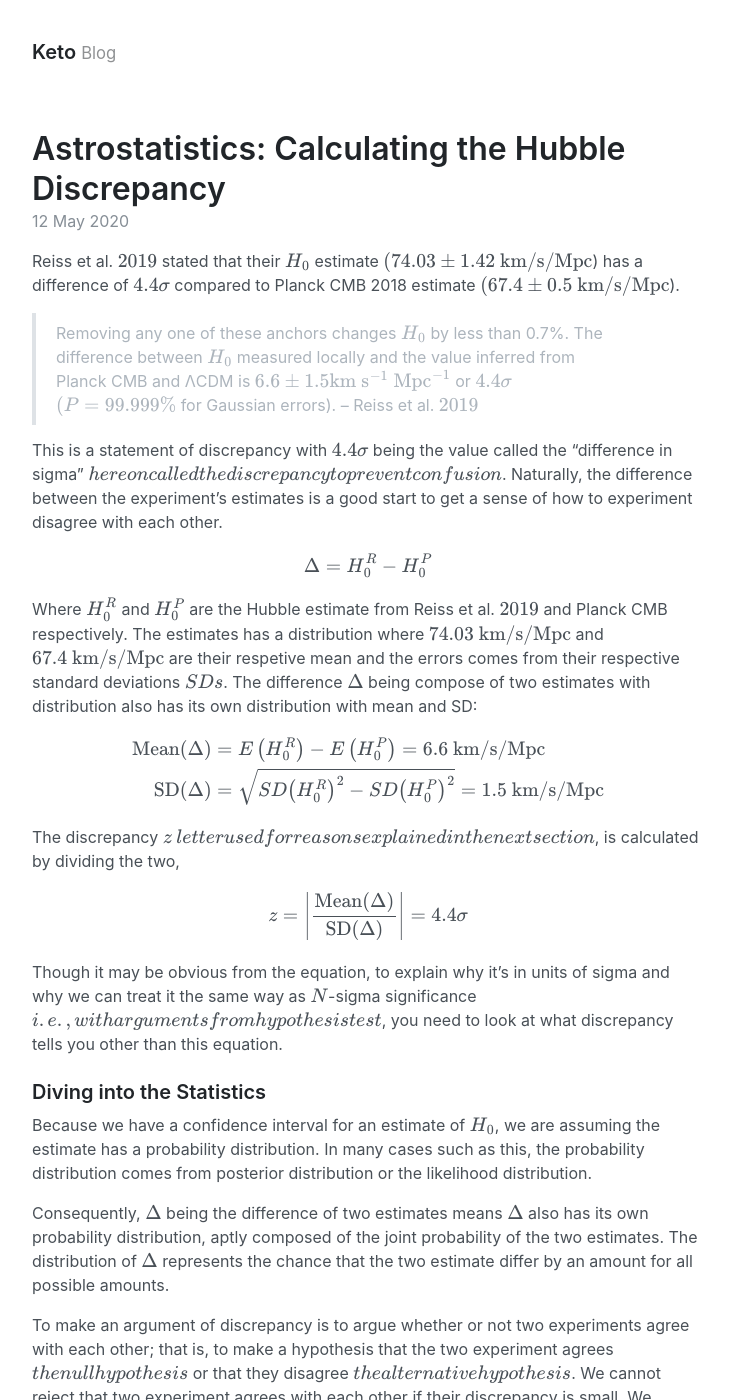
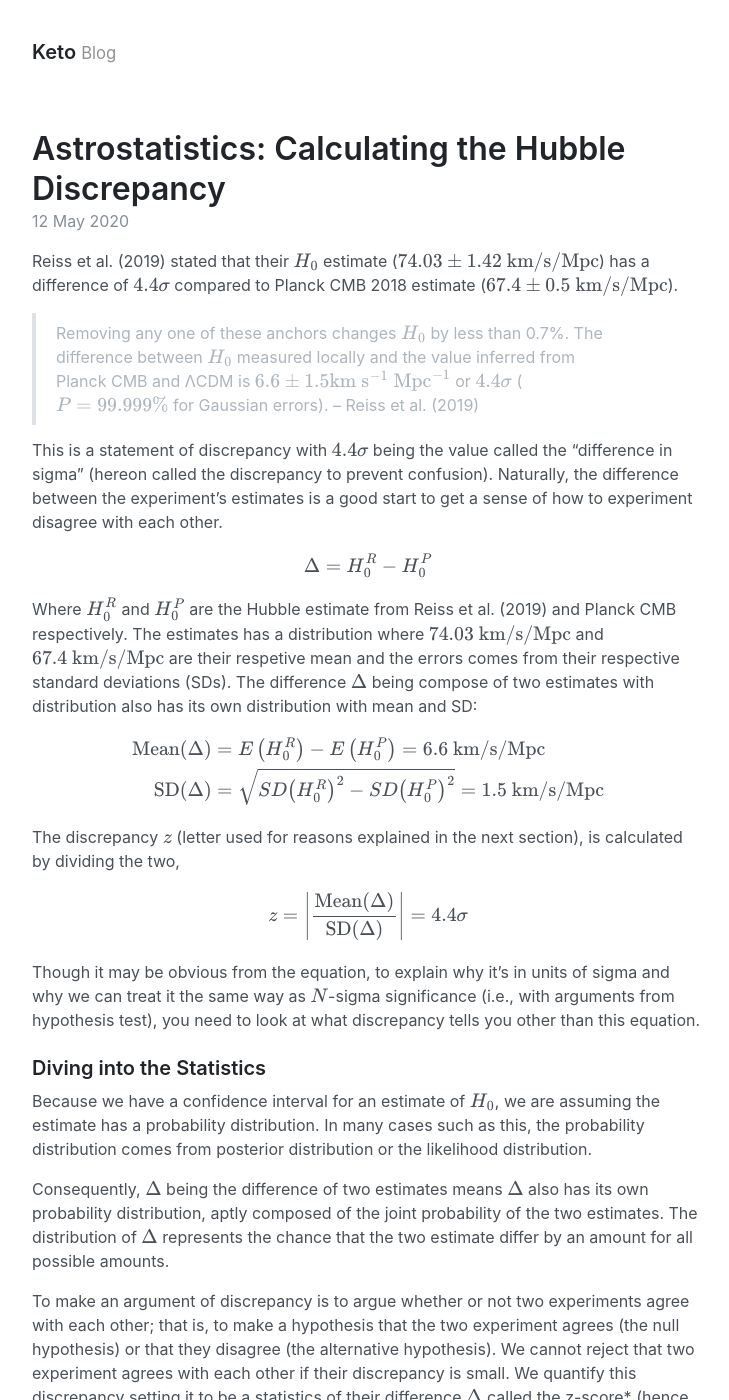
Before and after one commit to ketozhang/blog, a Jekyll site: the page built from _posts/2020-05-12-astrostatistics-calculating-the-hubble-discrepancy.md, in a window 1280 px wide and 1400 px high. Shown: the whole window, without its empty margins (272-1001 px from the left). Built offline with Jekyll 4.4.1, drawn with Linux system fonts in a browser that asks for light colours; some of the changed text lies outside the part shown.

Commit message:
Fix mathjax

```diff
--- a/_config.yml
+++ b/_config.yml
@@ -2,8 +2,8 @@
 title: Keto
 tagline: Blog
 description: Keto D. Zhang blogs
-url: https://ketozhang.github.io/blog
-baseurl: "blog"
+url: https://ketozhang.github.io
+baseurl: /blog
 permalink: pretty
 paginate: 3
 
--- a/_includes/head.html
+++ b/_includes/head.html
@@ -16,7 +16,7 @@
     MathJax = {
       loader: { load: ['[tex]/physics'] },
       tex: {
-        inlineMath: [['\(', '\)']],
+        inlineMath: [['$', '$']],
         packages: { '[+]': ['physics'] },
         macros: {
           abs: ["{\\left\\lvert{#1}\\right\\rvert}", 1],
--- a/_posts/2020-05-12-astrostatistics-calculating-the-hubble-discrepancy.md
+++ b/_posts/2020-05-12-astrostatistics-calculating-the-hubble-discrepancy.md
@@ -4,18 +4,17 @@ layout: post
 tag: astronomy statistics
 description: "We take a look at the famously used metric to compare Hubble constant predictions, the Hubble discrepancy."
 ---
+Reiss et al. (2019) stated that their $H_0$ estimate ($74.03 \pm 1.42~\mathrm{km/s/Mpc}$) has a difference of $4.4\sigma$ compared to Planck CMB 2018 estimate ($67.4 \pm 0.5~\mathrm{km/s/Mpc}$).
 
-Reiss et al. (2019) stated that their \(H_0\) estimate (\(74.03 \pm 1.42~\mathrm{km/s/Mpc}\)) has a difference of \(4.4\sigma\) compared to Planck CMB 2018 estimate (\(67.4 \pm 0.5~\mathrm{km/s/Mpc}\)).
+> Removing any one of these anchors changes $H_0$ by less than 0.7%. The difference between $H_0$ measured locally and the value inferred from Planck CMB and ΛCDM is $6.6 \pm 1.5\mathrm{km~s^{-1}~Mpc^{-1}}$ or $4.4\sigma$ ($P = 99.999\%$ for Gaussian errors). &ndash; Reiss et al. (2019)
 
-> Removing any one of these anchors changes \(H_0\) by less than 0.7%. The difference between \(H_0\) measured locally and the value inferred from Planck CMB and ΛCDM is \(6.6 \pm 1.5\mathrm{km~s^{-1}~Mpc^{-1}}\) or \(4.4\sigma\) (\(P = 99.999\%\) for Gaussian errors). &ndash; Reiss et al. (2019)
-
-This is a statement of discrepancy with \(4.4\sigma\) being the value called the "difference in sigma" (hereon called the discrepancy to prevent confusion). Naturally, the difference between the experiment's estimates is a good start to get a sense of how to experiment disagree with each other.
+This is a statement of discrepancy with $4.4\sigma$ being the value called the "difference in sigma" (hereon called the discrepancy to prevent confusion). Naturally, the difference between the experiment's estimates is a good start to get a sense of how to experiment disagree with each other.
 
 $$
 \Delta = H_0^R - H_0^P
 $$
 
-Where \(H_0^R\) and \(H_0^P\) are the Hubble estimate from Reiss et al. (2019) and Planck CMB respectively. The estimates has a distribution where \(74.03~\text{km/s/Mpc}\) and \(67.4~\text{km/s/Mpc}\) are their respetive mean and the errors comes from their respective standard deviations (SDs). The difference \(\Delta\) being compose of two estimates with distribution also has its own distribution with mean and SD:
+Where $H_0^R$ and $H_0^P$ are the Hubble estimate from Reiss et al. (2019) and Planck CMB respectively. The estimates has a distribution where $74.03~\text{km/s/Mpc}$ and $67.4~\text{km/s/Mpc}$ are their respetive mean and the errors comes from their respective standard deviations (SDs). The difference $\Delta$ being compose of two estimates with distribution also has its own distribution with mean and SD:
 
 $$
 \begin{align*}
@@ -24,33 +23,33 @@ $$
 \end{align*}
 $$
 
-The discrepancy \(z\) (letter used for reasons explained in the next section), is calculated by dividing the two,
+The discrepancy $z$ (letter used for reasons explained in the next section), is calculated by dividing the two,
 
 $$
 z = \abs{\frac{\text{Mean}(\Delta)}{\text{SD}(\Delta)}} = 4.4 \sigma
 $$
 
-Though it may be obvious from the equation, to explain why it's in units of sigma and why we can treat it the same way as \(N\)-sigma significance (i.e., with arguments from hypothesis test), you need to look at what discrepancy tells you other than this equation.
+Though it may be obvious from the equation, to explain why it's in units of sigma and why we can treat it the same way as $N$-sigma significance (i.e., with arguments from hypothesis test), you need to look at what discrepancy tells you other than this equation.
 
 ### Diving into the Statistics
-Because we have a confidence interval for an estimate of \(H_0\), we are assuming the estimate has a probability distribution. In many cases such as this, the probability distribution comes from posterior distribution or the likelihood distribution.
+Because we have a confidence interval for an estimate of $H_0$, we are assuming the estimate has a probability distribution. In many cases such as this, the probability distribution comes from posterior distribution or the likelihood distribution.
 
-Consequently, \(\Delta\) being the difference of two estimates means \(\Delta\) also has its own probability distribution, aptly composed of the joint probability of the two estimates. The distribution of \(\Delta\) represents the chance that the two estimate differ by an amount for all possible amounts.
+Consequently, $\Delta$ being the difference of two estimates means $\Delta$ also has its own probability distribution, aptly composed of the joint probability of the two estimates. The distribution of $\Delta$ represents the chance that the two estimate differ by an amount for all possible amounts.
 
-To make an argument of discrepancy is to argue whether or not two experiments agree with each other; that is, to make a hypothesis that the two experiment agrees (the null hypothesis) or that they disagree (the alternative hypothesis). We cannot reject that two experiment agrees with each other if their discrepancy is small. We quantify this discrepancy setting it to be a statistics of their difference \(\Delta\) called the z-score* (hence why it's called \(z\)).
+To make an argument of discrepancy is to argue whether or not two experiments agree with each other; that is, to make a hypothesis that the two experiment agrees (the null hypothesis) or that they disagree (the alternative hypothesis). We cannot reject that two experiment agrees with each other if their discrepancy is small. We quantify this discrepancy setting it to be a statistics of their difference $\Delta$ called the z-score* (hence why it's called $z$).
 
 $$
 z = \abs{\frac{\text{Mean}(\Delta) - 0}{\text{SD}(\Delta)}} = \abs{\frac{\text{Mean}(\Delta)}{\text{SD}(\Delta)}}
 $$
 
-The z-score or discrepancy is the number of SDs that the difference under the null hypothesis (i.e., \(\Delta = 0\) the two experiment fully agrees) is away from the observed distribution of \(\Delta\).
+The z-score or discrepancy is the number of SDs that the difference under the null hypothesis (i.e., $\Delta = 0$ the two experiment fully agrees) is away from the observed distribution of $\Delta$.
 
 > *We only care about the absolute value of the z-score as the negative signs do not matter.
 
 <!-- ### Misconception: Discrepancy is Relative
 A common misconception that authors contributed to is not directly stating the reference hypothesis.
 
-For the Hubble tension, while Reiss et al. (2019) claims Planck CMB 2018 is \(4.4\sigma\) away, Planck CMB 2018 can claim Reiss et al. (2019) to be,
+For the Hubble tension, while Reiss et al. (2019) claims Planck CMB 2018 is $4.4\sigma$ away, Planck CMB 2018 can claim Reiss et al. (2019) to be,
 
  $$
  \begin{align*}
```
Also changed, not shown: _posts/2019-01-02-python-simple-package-structure.md (+3 -1 lines).
